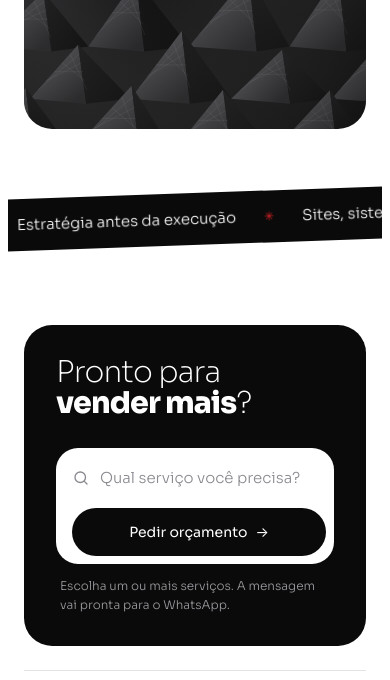
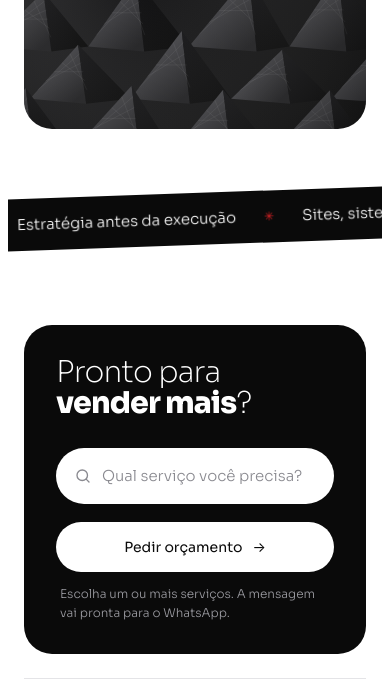
Before and after one commit to agencialatosmarke-arch/latosmarke-site, a plain HTML site: page index.html in a window 390 px wide. Shown: the part 1759-2439 px from the top of the page. Drawn offline with Linux system fonts and the light colour scheme.

Commit message:
Barra de busca em cima e botão de orçamento embaixo
Co-Authored-By: Claude Opus 5.5 <noreply@anthropic.com>
Claude-Session: https://claude.ai/code/session_017MWjVNj86WLCDmzPajjaYM

```diff
--- a/index.html
+++ b/index.html
@@ -295,7 +295,7 @@ body.locked{overflow:hidden}
 /* ---------- busca de serviços na chamada final ---------- */
 .final{align-items:center}
 .qs{position:relative;flex:1 1 480px;max-width:620px;min-width:0}
-.qs-bar{position:relative;display:flex;align-items:center;gap:10px;background:var(--paper);color:var(--ink);border-radius:999px;padding:6px 6px 6px 18px;box-shadow:0 0 0 0 rgba(255,255,255,.0);transition:box-shadow .25s}
+.qs-bar{position:relative;display:flex;align-items:center;gap:10px;background:var(--paper);color:var(--ink);border-radius:999px;padding:8px 22px;box-shadow:0 0 0 0 rgba(255,255,255,.0);transition:box-shadow .25s}
 .qs.open .qs-bar,.qs-bar:focus-within{box-shadow:0 0 0 4px rgba(255,255,255,.18)}
 .qs-ic{flex-shrink:0;color:var(--mute)}
 .qs-field{flex:1;min-width:0;display:flex;align-items:center;gap:6px;overflow-x:auto;scrollbar-width:none}
@@ -306,8 +306,8 @@ body.locked{overflow:hidden}
 .qs-chips button span{opacity:.6}
 #qs-in{flex:1;min-width:140px;border:0;outline:0;background:transparent;padding:10px 0;font:inherit;font-size:15px;color:var(--ink);border-radius:0}
 #qs-in::placeholder{color:var(--mute)}
-.qs-go{flex-shrink:0;display:inline-flex;align-items:center;gap:8px;background:var(--ink);color:var(--paper);border-radius:999px;padding:12px 18px;font-size:14px;font-weight:400;white-space:nowrap;transition:transform .2s,background .2s}
-.qs-go:hover{background:var(--graphite)}
+.qs-go{margin-top:18px;display:inline-flex;align-items:center;gap:10px;background:var(--paper);color:var(--ink);border-radius:999px;padding:14px 24px;font-size:14px;font-weight:400;white-space:nowrap;transition:transform .2s,background .2s}
+.qs-go:hover{background:var(--mist)}
 .qs-go:active{transform:scale(.97)}
 .qs-go .arr{transition:transform .2s}
 .qs-go:hover .arr{transform:translateX(3px)}
@@ -323,9 +323,8 @@ body.locked{overflow:hidden}
 .qs-hint{margin-top:12px;font-size:12px;color:#9a9aa0;padding-left:4px}
 @media (max-width:560px){
   .qs{flex-basis:100%}
-  .qs-bar{flex-wrap:wrap;border-radius:22px;padding:8px 8px 8px 16px;row-gap:8px}
-  .qs-field{flex:1 1 calc(100% - 40px)}
-  .qs-go{flex-basis:100%;justify-content:center;padding:13px 18px}
+  .qs-bar{padding:6px 18px}
+  .qs-go{display:flex;width:100%;justify-content:center}
   .qs-hint{padding-left:4px}
 }
 
@@ -641,10 +640,10 @@ footer nav a:hover{color:var(--ink)}
         <div class="qs-bar">
           <svg class="qs-ic" width="18" height="18" viewBox="0 0 24 24" fill="none" stroke="currentColor" stroke-width="1.8" stroke-linecap="round" aria-hidden="true"><circle cx="11" cy="11" r="7"/><path d="m20 20-3.5-3.5"/></svg>
           <div class="qs-field"><input id="qs-in" type="text" placeholder="Qual serviço você precisa?" aria-label="Buscar serviço" role="combobox" aria-expanded="false" aria-controls="qs-list" aria-autocomplete="list" autocomplete="off"></div>
-          <a class="qs-go" id="qs-go" href="#" target="_blank" rel="noopener">Pedir orçamento <span class="arr">→</span></a>
           <ul class="qs-list" id="qs-list" role="listbox" aria-multiselectable="true"></ul>
         </div>
         <div class="qs-chips" id="qs-chips"></div>
+        <a class="qs-go" id="qs-go" href="#" target="_blank" rel="noopener">Pedir orçamento <span class="arr">→</span></a>
         <p class="qs-hint">Escolha um ou mais serviços. A mensagem vai pronta para o WhatsApp.</p>
       </div>
     </div>
@@ -1198,7 +1197,7 @@ footer nav a:hover{color:var(--ink)}
     else if(e.key==="Escape"){qClose();qIn.blur()}
   });
   qList.addEventListener("pointerdown",e=>{const li=e.target.closest("li[data-n]");if(!li)return;e.preventDefault();qToggle(li.dataset.n)});
-  qs.querySelector(".qs-bar").addEventListener("click",e=>{if(!e.target.closest(".qs-go"))qIn.focus()});
+  qs.querySelector(".qs-bar").addEventListener("click",e=>{if(!e.target.closest(".qs-list"))qIn.focus()});
   document.addEventListener("pointerdown",e=>{if(!qs.contains(e.target))qClose()});
   qGo.addEventListener("click",()=>{qGo.href=wa(qMsg())});
   qRender();
```
